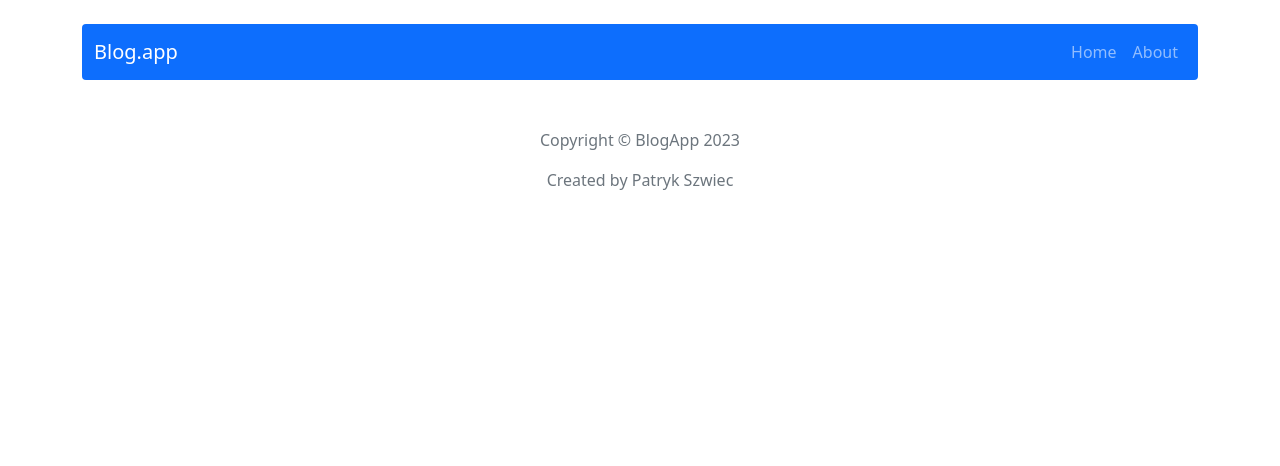
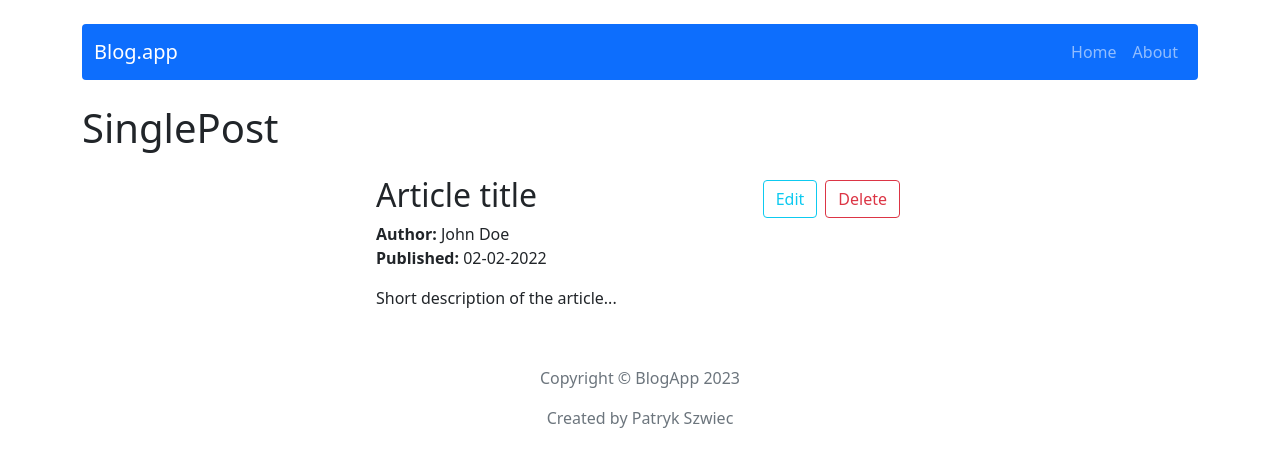
Before and after one commit to PatrykSzwiec/React-Blog-App, a React (Create React App) app: page /post/1 in a window 1280 px wide. Shown: the top 466 px of the page. Built offline with nearby package versions, Linux system fonts and the light colour scheme.

Commit message:
Add functionality to render single post and add modal with edit/remove post , add remove post functionality

```diff
--- a/src/App.js
+++ b/src/App.js
@@ -17,9 +17,9 @@ const App = () => {
         <Header/>
         <Routes>
           <Route path="/" element={<Home />} />
-          <Route path="/post/:id" element={<Post />} />
           <Route path="/post/add" element={<AddPost />} />
           <Route path="/post/edit/:id" element={<EditPost />} />
+          <Route path="/post/:id" element={<Post />} />
           <Route path="/about" element={<About />} />
           <Route path="*" element={<NotFound />} />
         </Routes>
--- a/src/components/pages/Post/Post.js
+++ b/src/components/pages/Post/Post.js
@@ -1,6 +1,65 @@
+import { Link, Navigate, useParams } from "react-router-dom";
+import { useDispatch, useSelector } from "react-redux";
+import { useState } from "react";
+import { Button, Card, Modal } from "react-bootstrap";
+import { getPostById, removePost } from "../../../redux/postsRedux";
 
-const Post = () => {
+const Post = props => {
 
+    const { id } = useParams();
+    const postData = useSelector(state => getPostById(state, id))
+
+    const [show, setShow] = useState(false);
+
+    const handleClose = () => setShow(false);
+    const handleShow = () => setShow(true);
+
+    const dispatch = useDispatch();
+
+    const handleRemove = () => {
+        dispatch(removePost(id));
+        handleClose()
+    }
+
+    if (!postData) return <Navigate to="/" />
+    return (
+        <>
+            <h1>SinglePost</h1>
+            <div className='d-flex justify-content-center py-3'>
+                <Card style={{ width: '33rem' }} className='border-0'>
+                    <div className='d-flex justify-content-between'>
+                        <h2>{postData.title}</h2>
+                        <div>
+                            <Link key={props.id} to={'/post/edit/' + id}>
+                                <Button variant='outline-info m-1'>Edit</Button>
+                            </Link>
+                            <Button onClick={handleShow} variant='outline-danger m-1'>Delete</Button>
+                        </div>
+                    </div>
+                    <p><b>Author: </b>{postData.author}<br /><b>Published: </b>{postData.publishedDate}</p>
+                    <p>{postData.shortDescription}</p>
+                </Card>
+            </div>
+
+            <Modal show={show} onHide={handleClose}>
+                <Modal.Header closeButton>
+                    <Modal.Title>Are you sure?</Modal.Title>
+                </Modal.Header>
+                <Modal.Body>
+                    <p>This operation will completely remove this post from the app!
+                        <br />Are you sure you want to do that?
+                    </p>
+                </Modal.Body>
+                <Modal.Footer>
+                    <Button variant="secondary" onClick={handleClose}>
+                        Cancel
+                    </Button>
+                    <Button variant="danger" onClick={handleRemove}>
+                        Remove
+                    </Button>
+                </Modal.Footer>
+            </Modal>
+        </>
+    )
 }
-
 export default Post;
--- a/src/redux/postsRedux.js
+++ b/src/redux/postsRedux.js
@@ -1,11 +1,17 @@
 // Selectors
 export const getAllPosts = state => state.posts;
+export const getPostById = ({ posts }, postId) => posts.find(post => post.id === postId);
 // Actions
 const createActionName = actionName => `app/posts/${actionName}`;
+const REMOVE_POST = createActionName('REMOVE_POST');
 
 // Actions creators
+export const removePost = payload => ({ type: REMOVE_POST, payload })
 const postsReducer = (statePart = [], action) => {
   switch (action.type) {
+    case REMOVE_POST:
+      return [...statePart.filter(post => post.id !== action.payload)];
+
     default:
       return statePart;
   };
```
